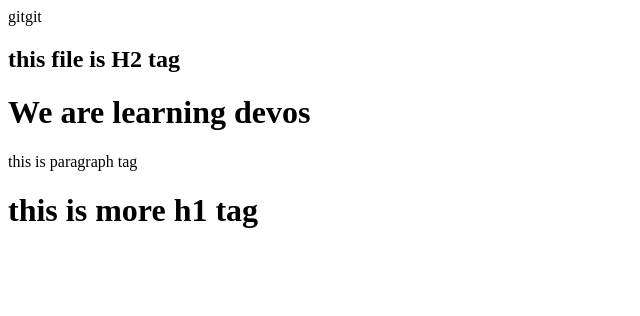
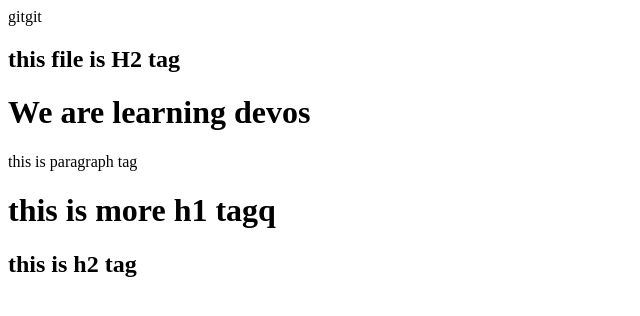
Before and after one commit to Nextgen-cloudtechnologies/HDFC-mobile-app, a plain HTML site: page index.html in a window 1280 px wide. Shown: the whole page, without its empty margins (0-640 px from the left). Drawn offline with Linux system fonts and the light colour scheme.

Commit message:
added h2 tag again

```diff
--- a/index.html
+++ b/index.html
@@ -9,6 +9,7 @@
         <h2>this file is H2 tag</h2>
         <h1> We are learning devos</h1>
         <p>this is paragraph tag</p>
-        <h1>this is more h1 tag</h1>
+        <h1>this is more h1 tagq</h1>
+        <h2>this is h2 tag</h2>
     </body>
     </html>
```
